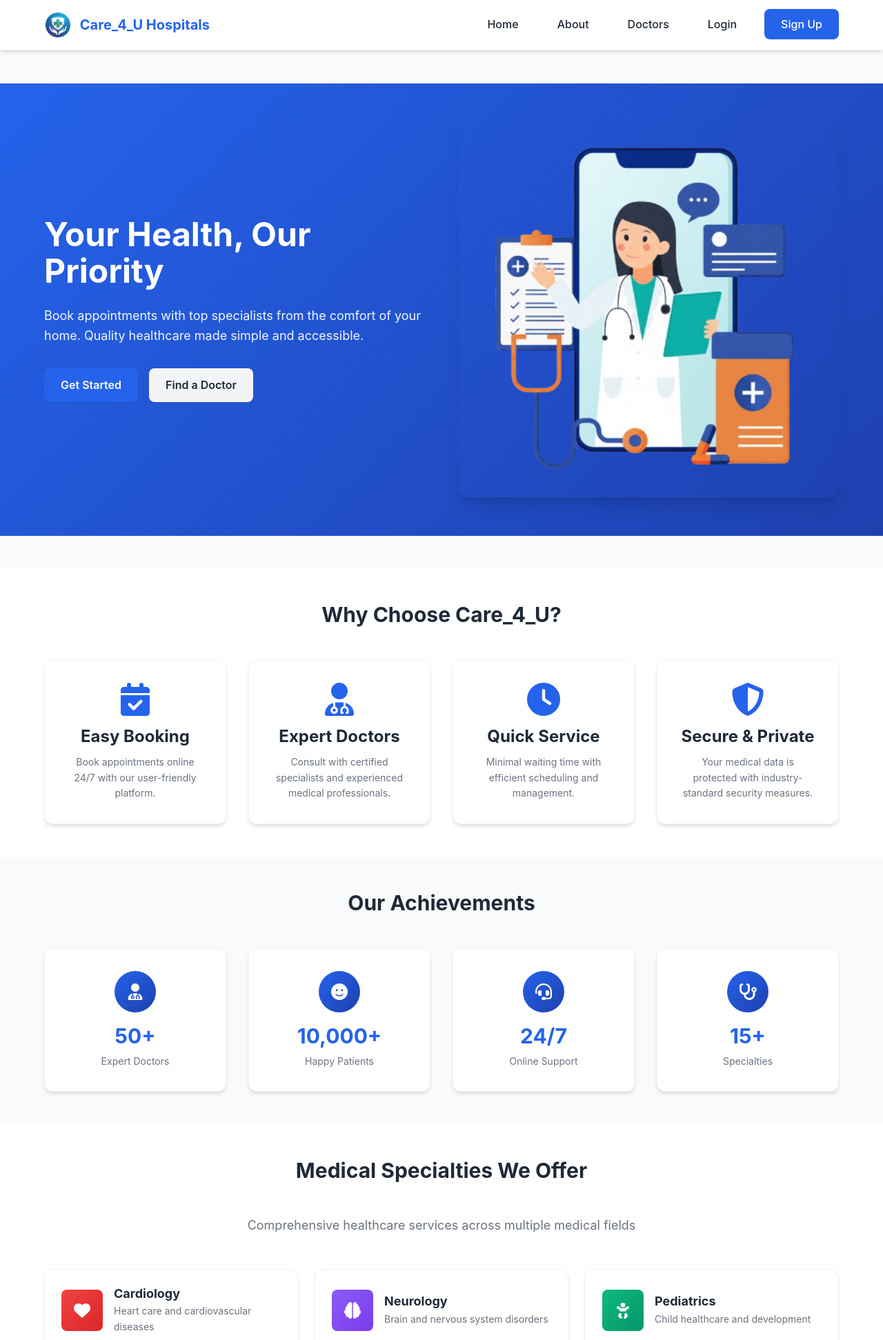
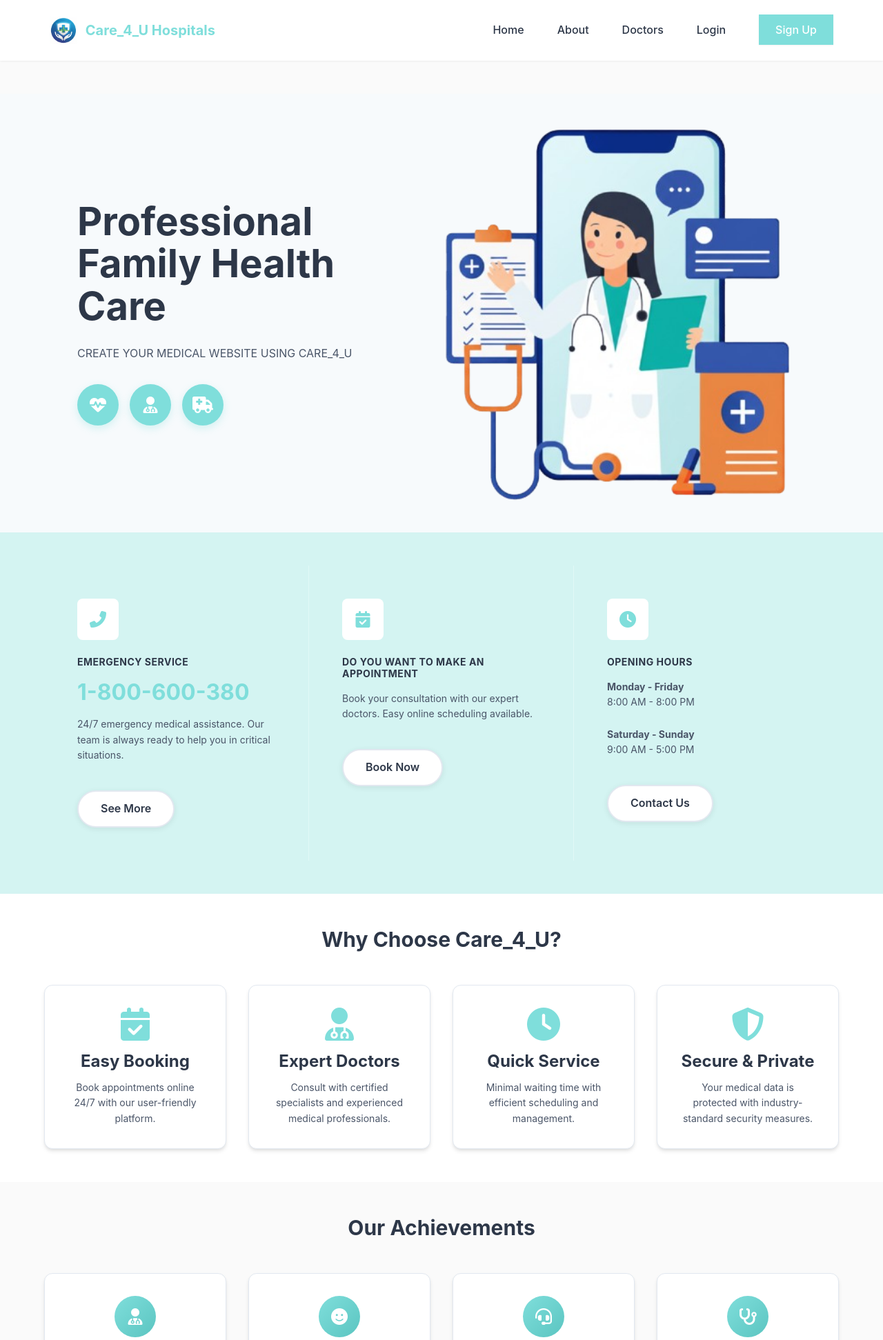
Before and after one commit to HARISHKUMAR2005488/AWS_CAPSTONE_CARE_4, a Flask app: page / in a window 1280 px wide. Shown: the top 1943 px of the page at 69% size. Run offline with Flask 3, Linux system fonts and the light colour scheme.

Commit message:
Implement mint/turquoise UI redesign - Phase 1: Core styles, navigation, and home page

```diff
--- a/static/css/pages.css
+++ b/static/css/pages.css
@@ -4,44 +4,59 @@
 
 /* ===== HERO SECTION (HOME PAGE) ===== */
 .hero {
-    background: linear-gradient(135deg, var(--primary) 0%, var(--primary-dark) 100%);
-    color: var(--white);
-    padding: var(--spacing-2xl) 0;
-    margin-bottom: var(--spacing-2xl);
+    background: var(--gray-lightest);
+    color: var(--dark);
+    padding: 0;
+    margin-bottom: 0;
 }
 
 .hero .container {
     display: grid;
-    grid-template-columns: 1fr 1fr;
-    gap: var(--spacing-2xl);
+    grid-template-columns: 1fr 1.2fr;
+    gap: 0;
     align-items: center;
+    min-height: 600px;
+}
+
+.hero-content {
+    padding: var(--spacing-2xl) var(--spacing-xl) var(--spacing-2xl) var(--spacing-2xl);
 }
 
 .hero-content h1 {
-    font-size: 3rem;
-    color: var(--white);
+    font-size: 3.5rem;
+    color: var(--dark);
     margin-bottom: var(--spacing-lg);
     line-height: 1.1;
+    font-weight: 700;
 }
 
 .hero-content p {
-    font-size: var(--font-size-lg);
-    color: var(--primary-lighter);
+    font-size: var(--font-size-base);
+    color: var(--gray);
     margin-bottom: var(--spacing-xl);
     line-height: 1.6;
+    max-width: 500px;
 }
 
 .hero-buttons {
     display: flex;
     gap: var(--spacing-md);
     flex-wrap: wrap;
+    margin-bottom: var(--spacing-xl);
+}
+
+.hero-image {
+    height: 100%;
+    position: relative;
+    overflow: hidden;
 }
 
 .hero-image img {
     width: 100%;
-    height: auto;
-    border-radius: var(--border-radius-xl);
-    box-shadow: var(--shadow-xl);
+    height: 100%;
+    object-fit: cover;
+    border-radius: 0;
+    box-shadow: none;
 }
 
 /* ===== FEATURES SECTION ===== */
@@ -772,3 +787,59 @@
         grid-template-columns: 1fr;
     }
 }
+/* ===== INFO SECTION (THREE COLUMNS) ===== */
+.info-section {
+    background: var(--primary-lighter);
+    padding: var(--spacing-2xl) 0;
+    margin: 0;
+}
+
+.info-grid {
+    display: grid;
+    grid-template-columns: repeat(3, 1fr);
+    gap: 0;
+}
+
+.info-card {
+    padding: var(--spacing-2xl);
+    text-align: left;
+    border-right: 1px solid rgba(255, 255, 255, 0.3);
+}
+
+.info-card:last-child {
+    border-right: none;
+}
+
+.info-card-icon {
+    width: 60px;
+    height: 60px;
+    background: var(--white);
+    border-radius: var(--border-radius-md);
+    display: flex;
+    align-items: center;
+    justify-content: center;
+    margin-bottom: var(--spacing-lg);
+    color: var(--primary);
+    font-size: var(--font-size-2xl);
+}
+
+.info-card h3 {
+    color: var(--dark);
+    font-size: var(--font-size-lg);
+    margin-bottom: var(--spacing-md);
+    font-weight: 700;
+    text-transform: uppercase;
+    font-size: var(--font-size-sm);
+    letter-spacing: 0.5px;
+}
+
+.info-card p {
+    color: var(--gray);
+    font-size: var(--font-size-sm);
+    line-height: 1.6;
+    margin-bottom: var(--spacing-lg);
+}
+
+.info-card .btn {
+    margin-top: var(--spacing-md);
+}
--- a/static/css/style.css
+++ b/static/css/style.css
@@ -6,11 +6,11 @@
 /* ===== CSS VARIABLES ===== */
 :root {
     /* Primary Healthcare Colors */
-    --primary: #2563eb;
-    /* Medical Blue */
-    --primary-dark: #1e40af;
-    --primary-light: #dbeafe;
-    --primary-lighter: #eff6ff;
+    --primary: #7FDEDB;
+    /* Mint/Turquoise */
+    --primary-dark: #5BC5C1;
+    --primary-light: #A0E7E5;
+    --primary-lighter: #D4F4F2;
 
     /* Success/Confirmation Green */
     --success: #10b981;
@@ -27,17 +27,17 @@
     --danger-light: #fee2e2;
 
     /* Neutral Grays */
-    --dark: #1f2937;
-    --gray: #6b7280;
-    --gray-light: #d1d5db;
-    --gray-lighter: #f3f4f6;
-    --gray-lightest: #f9fafb;
+    --dark: #2D3748;
+    --gray: #4A5568;
+    --gray-light: #CBD5E0;
+    --gray-lighter: #E2E8F0;
+    --gray-lightest: #F7FAFC;
     --white: #ffffff;
 
     /* Background Layers */
     --bg-primary: #ffffff;
-    --bg-secondary: #f9fafb;
-    --bg-tertiary: #f3f4f6;
+    --bg-secondary: #FAFAFA;
+    --bg-tertiary: #F5F5F5;
 
     /* Shadows */
     --shadow-sm: 0 1px 2px 0 rgba(0, 0, 0, 0.05);
@@ -164,18 +164,18 @@ main {
 /* ===== NAVIGATION ===== */
 .navbar {
     background: var(--white);
-    box-shadow: var(--shadow-md);
+    box-shadow: 0 1px 3px rgba(0, 0, 0, 0.06);
     position: sticky;
     top: 0;
     z-index: 1000;
-    border-bottom: 1px solid var(--gray-lighter);
+    border-bottom: none;
 }
 
 .navbar .container {
     display: flex;
     justify-content: space-between;
     align-items: center;
-    padding: var(--spacing-md) var(--spacing-lg);
+    padding: var(--spacing-lg) var(--spacing-xl);
 }
 
 .logo {
@@ -189,7 +189,7 @@ main {
 }
 
 .logo:hover {
-    transform: translateY(-2px);
+    transform: none;
 }
 
 .logo-img {
@@ -200,20 +200,20 @@ main {
 .nav-menu {
     display: flex;
     list-style: none;
-    gap: var(--spacing-lg);
+    gap: var(--spacing-2xl);
     align-items: center;
 }
 
 .nav-menu li a {
     font-weight: 500;
-    padding: var(--spacing-sm) var(--spacing-md);
-    border-radius: var(--border-radius-md);
+    padding: 0;
+    border-radius: 0;
     transition: all var(--transition-fast);
     color: var(--dark);
 }
 
 .nav-menu li a:hover {
-    background: var(--primary-lighter);
+    background: none;
     color: var(--primary);
 }
 
@@ -246,20 +246,22 @@ main {
     display: inline-flex;
     align-items: center;
     gap: var(--spacing-xs);
-    padding: var(--spacing-sm) var(--spacing-lg);
+    padding: var(--spacing-sm) var(--spacing-xl);
     font-size: var(--font-size-base);
     font-weight: 600;
     border: none;
-    border-radius: var(--border-radius-md);
+    border-radius: 50px;
     cursor: pointer;
     transition: all var(--transition-fast);
     text-align: center;
-    box-shadow: var(--shadow-sm);
+    box-shadow: 0 2px 8px rgba(0, 0, 0, 0.08);
+    background: var(--white);
+    color: var(--dark);
 }
 
 .btn:hover {
     transform: translateY(-2px);
-    box-shadow: var(--shadow-md);
+    box-shadow: 0 4px 12px rgba(0, 0, 0, 0.12);
 }
 
 .btn:active {
@@ -276,12 +278,14 @@ main {
 }
 
 .btn-secondary {
-    background: var(--gray-lighter);
+    background: var(--white);
     color: var(--dark);
+    border: 2px solid var(--gray-lighter);
 }
 
 .btn-secondary:hover {
-    background: var(--gray-light);
+    border-color: var(--primary);
+    color: var(--primary);
 }
 
 .btn-success {
@@ -1125,6 +1129,34 @@ tbody td {
     color: var(--gray);
     font-size: var(--font-size-sm);
 }
+
 /* ========================================
    HOME, DOCTORS, ABOUT PAGE STYLES
    ======================================== */
+/* ===== CIRCULAR ICON BUTTONS ===== */
+.icon-btn-circle {
+    width: 60px;
+    height: 60px;
+    border-radius: 50%;
+    background: var(--primary);
+    color: var(--white);
+    display: flex;
+    align-items: center;
+    justify-content: center;
+    font-size: var(--font-size-2xl);
+    border: none;
+    cursor: pointer;
+    transition: all var(--transition-base);
+    box-shadow: 0 4px 12px rgba(127, 222, 219, 0.3);
+}
+
+.icon-btn-circle:hover {
+    transform: translateY(-4px);
+    box-shadow: 0 8px 20px rgba(127, 222, 219, 0.4);
+}
+
+.icon-buttons-group {
+    display: flex;
+    gap: var(--spacing-md);
+    margin-top: var(--spacing-xl);
+}
--- a/templates/index.html
+++ b/templates/index.html
@@ -7,22 +7,50 @@
 <section class="hero">
     <div class="container">
         <div class="hero-content">
-            <h1>Your Health, Our Priority</h1>
-            <p>Book appointments with top specialists from the comfort of your home. Quality healthcare made simple and accessible.</p>
-            <div class="hero-buttons">
-                {% if not current_user.is_authenticated %}
-                    <a href="{{ url_for('signup') }}" class="btn btn-primary">Get Started</a>
-                    <a href="{{ url_for('doctors') }}" class="btn btn-secondary">Find a Doctor</a>
-                {% else %}
-                    <a href="{{ url_for('doctors') }}" class="btn btn-primary">Book Appointment</a>
-                    <a href="{{ url_for('user_dashboard') if current_user.user_type == 'patient' else url_for('admin_dashboard') }}" class="btn btn-secondary">
-                        My Dashboard
-                    </a>
-                {% endif %}
+            <h1>Professional<br>Family Health Care</h1>
+            <p>CREATE YOUR MEDICAL WEBSITE USING CARE_4_U</p>
+            <div class="icon-buttons-group">
+                <button class="icon-btn-circle" title="Heart Health">
+                    <i class="fas fa-heartbeat"></i>
+                </button>
+                <button class="icon-btn-circle" title="Medical Services">
+                    <i class="fas fa-user-md"></i>
+                </button>
+                <button class="icon-btn-circle" title="Emergency Care">
+                    <i class="fas fa-ambulance"></i>
+                </button>
             </div>
         </div>
         <div class="hero-image">
             <img src="{{ url_for('static', filename='images/Doctorconsultation.png') }}" alt="Doctor consultation">
+        </div>
+    </div>
+</section>
+
+<!-- Info Section -->
+<section class="info-section">
+    <div class="container">
+        <div class="info-grid">
+            <div class="info-card">
+                <div class="info-card-icon"><i class="fas fa-phone-alt"></i></div>
+                <h3>Emergency Service</h3>
+                <h2 style="color: var(--primary); font-size: 2rem; margin-bottom: 1rem;">1-800-600-380</h2>
+                <p>24/7 emergency medical assistance. Our team is always ready to help you in critical situations.</p>
+                <a href="#" class="btn btn-secondary">See More</a>
+            </div>
+            <div class="info-card">
+                <div class="info-card-icon"><i class="fas fa-calendar-check"></i></div>
+                <h3>Do you want to make an appointment</h3>
+                <p>Book your consultation with our expert doctors. Easy online scheduling available.</p>
+                <a href="{{ url_for('doctors') }}" class="btn btn-secondary">Book Now</a>
+            </div>
+            <div class="info-card">
+                <div class="info-card-icon"><i class="fas fa-clock"></i></div>
+                <h3>Opening Hours</h3>
+                <p><strong>Monday - Friday</strong><br>8:00 AM - 8:00 PM</p>
+                <p><strong>Saturday - Sunday</strong><br>9:00 AM - 5:00 PM</p>
+                <a href="#" class="btn btn-secondary">Contact Us</a>
+            </div>
         </div>
     </div>
 </section>
```
